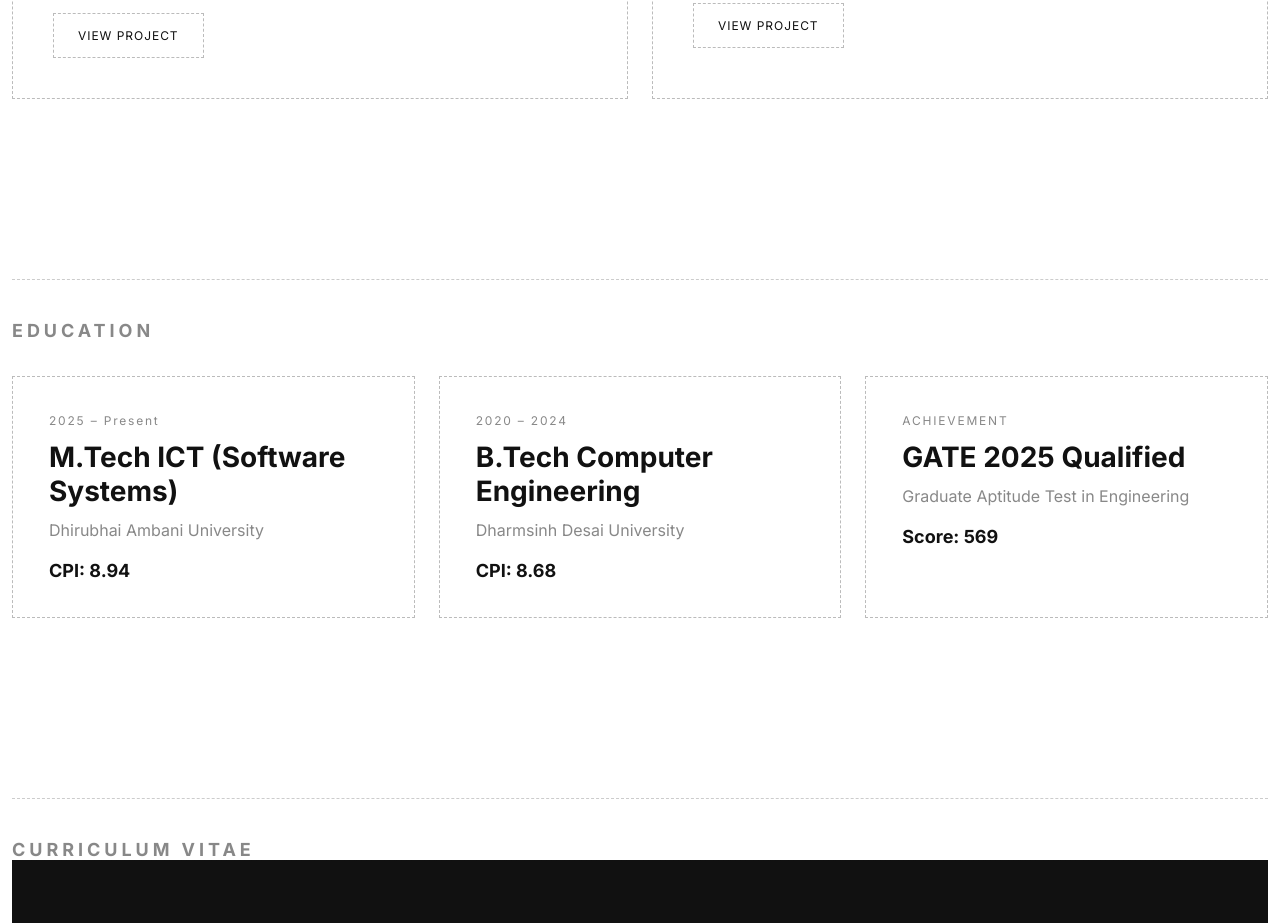
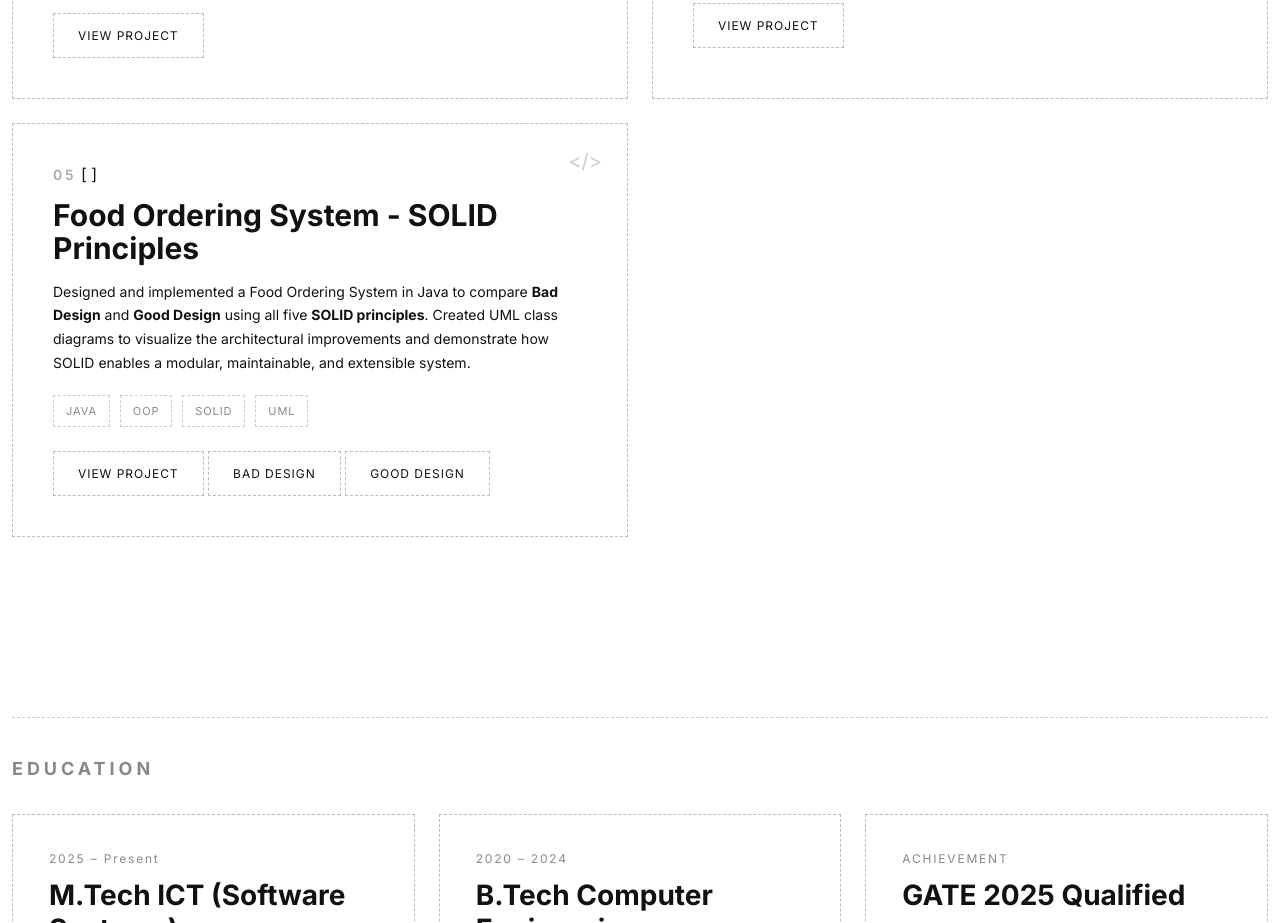
Before and after one commit to VaShIkEvAl/professional-portfolio, a plain HTML site: page index.html in a window 1280 px wide. Shown: the part 4017-4940 px from the top of the page. Drawn offline with Linux system fonts and the light colour scheme.

Commit message:
Added new SOLID project

```diff
--- a/index.html
+++ b/index.html
@@ -406,6 +406,47 @@
                     </a>
                 </div>
 
+                <div class="project-card">
+                    <span class="project-number">05</span>
+                    <span class="project-arrow">[ ]</span>
+
+                    <h3>Food Ordering System - SOLID Principles</h3>
+
+                    <p>
+                        Designed and implemented a Food Ordering System in Java to compare
+                        <strong>Bad Design</strong> and <strong>Good Design</strong> using all
+                        five <strong>SOLID principles</strong>. Created UML class diagrams to
+                        visualize the architectural improvements and demonstrate how SOLID
+                        enables a modular, maintainable, and extensible system.
+                    </p>
+
+                    <div class="tech-tags">
+                        <span>Java</span>
+                        <span>OOP</span>
+                        <span>SOLID</span>
+                        <span>UML</span>
+                    </div>
+
+                    <div class="project-buttons">
+                        <a href="https://github.com/VaShIkEvAl/FoodOrderingSystem_SOLID"
+                        target="_blank"
+                        class="outline-btn">
+                            VIEW PROJECT
+                        </a>
+
+                        <a href="assets/images/Food_Ordering_Bad_Design.png"
+                        target="_blank"
+                        class="outline-btn">
+                            BAD DESIGN
+                        </a>
+
+                        <a href="assets/images/Food_Ordering_Good_Design.png"
+                        target="_blank"
+                        class="outline-btn">
+                            GOOD DESIGN
+                        </a>
+                    </div>
+                </div>
             </div>
         </section>
 
```
